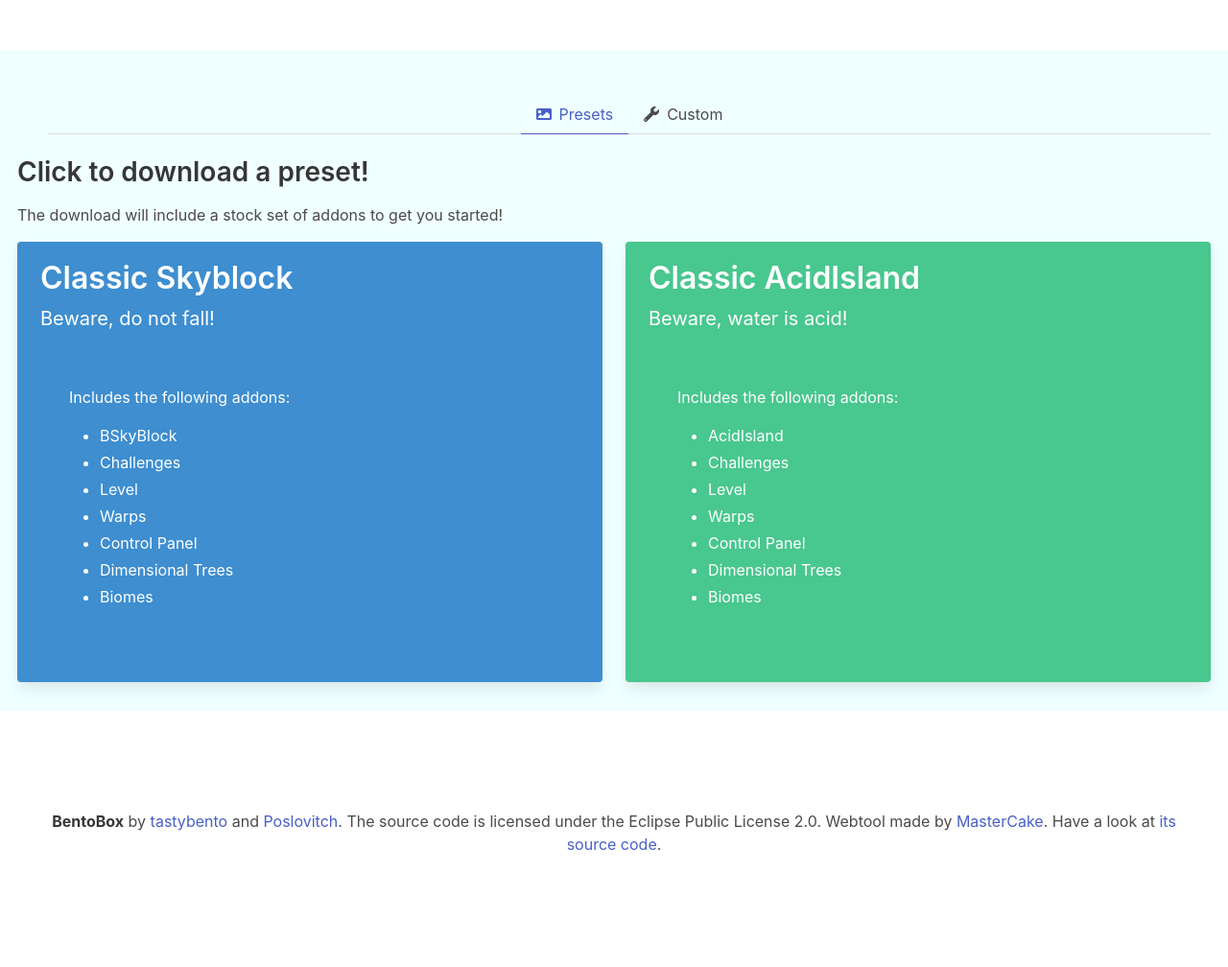
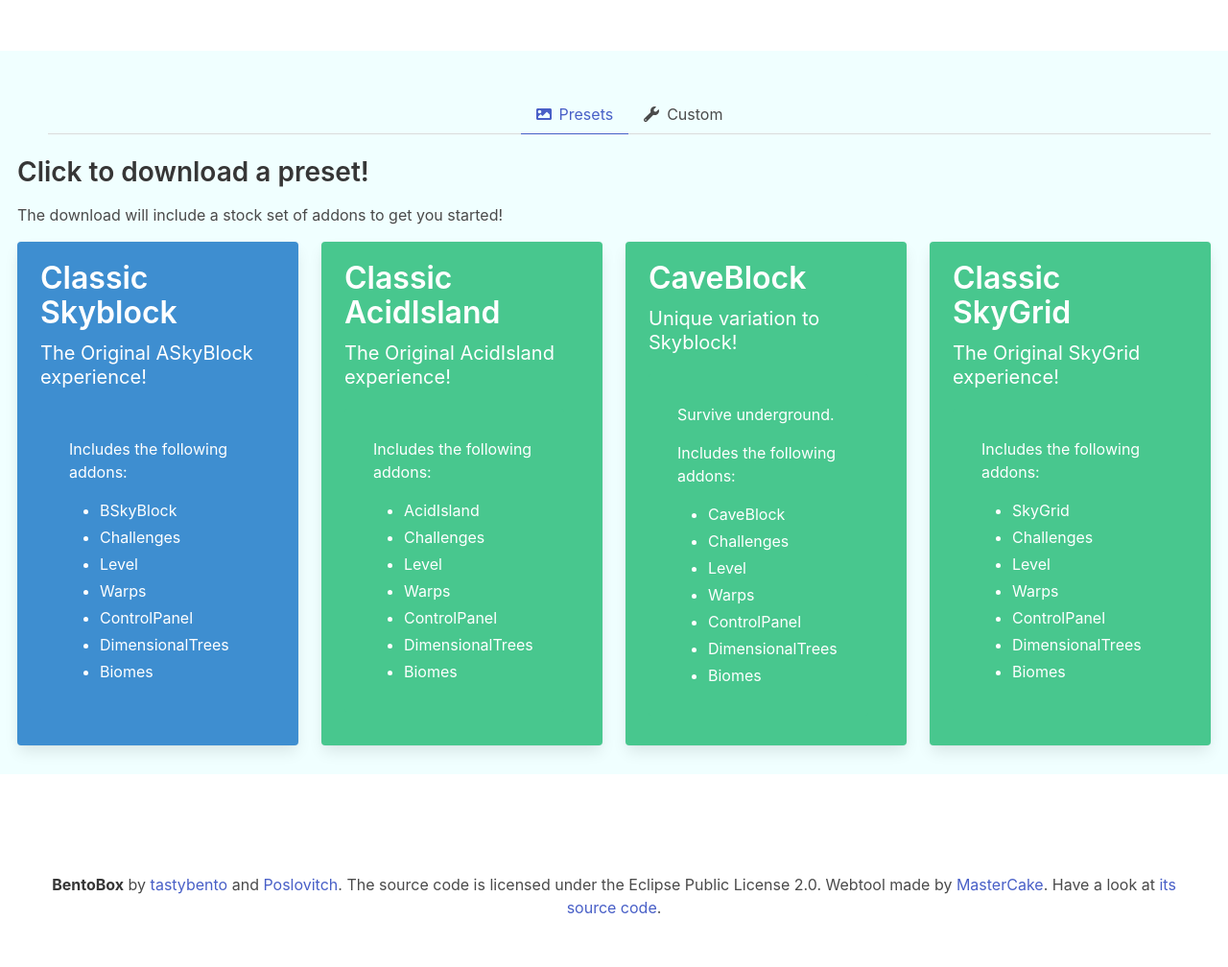
Before and after one commit to BentoBoxWorld/website, a Flask app: template templates/index.html in a window 1280 px wide. Shown: the whole page at 96% size. Before the commit the page ends 886 px from the top, so only its background shows below. Run offline with Flask 2, Linux system fonts and the light colour scheme; the template is opened without the code that fills it, so the values that code supplies are empty; some libraries are stand-ins or nearby versions.

Commit message:
Added two new presets (Classic SkyGrid, CaveBlock) Updated some descriptions

```diff
--- a/templates/index.html
+++ b/templates/index.html
@@ -26,7 +26,7 @@
           <a class="tile is-parent" href="/create-jar/?bskyblock:{{ addons.bskyblock }}&level:{{ addons.level }}&challenges:{{ addons.challenges }}&warps:{{ addons.warps }}&controlpanel:{{ addons.controlpanel }}&dimensionaltrees:{{ addons.dimensionaltrees }}&biomes:{{ addons.biomes }}&">
             <article class="tile is-child box notification is-info">
               <p class="title">Classic Skyblock</p>
-              <p class="subtitle">Beware, do not fall!</p>
+              <p class="subtitle">The Original ASkyBlock experience!</p>
               <div class="content notification is-info">
                 <p>Includes the following addons:</p>
                 <ul>
@@ -34,8 +34,8 @@
                 <li>Challenges</li>
                 <li>Level</li>
                 <li>Warps</li>
-                <li>Control Panel</li>
-                <li>Dimensional Trees</li>
+                <li>ControlPanel</li>
+                <li>DimensionalTrees</li>
                 <li>Biomes</li>
                 </ul>
               </div>
@@ -44,7 +44,7 @@
           <a class="tile is-parent" href="/create-jar/?acidisland:{{ addons.acidisland }}&level:{{ addons.level }}&challenges:{{ addons.challenges }}&warps:{{ addons.warps }}&controlpanel:{{ addons.controlpanel }}&dimensionaltrees:{{ addons.dimensionaltrees }}&biomes:{{ addons.biomes }}&">
             <article class="tile is-child box notification is-success">
               <p class="title">Classic AcidIsland</p>
-              <p class="subtitle">Beware, water is acid!</p>
+              <p class="subtitle">The Original AcidIsland experience!</p>
               <div class="content notification is-success">
                 <p>Includes the following addons:</p>
                 <ul>
@@ -52,9 +52,46 @@
                 <li>Challenges</li>
                 <li>Level</li>
                 <li>Warps</li>
-                <li>Control Panel</li>
-                <li>Dimensional Trees</li>
+                <li>ControlPanel</li>
+                <li>DimensionalTrees</li>
                 <li>Biomes</li>
+                </ul>
+              </div>
+            </article>
+          </a>
+          <a class="tile is-parent" href="/create-jar/?caveblock:{{ addons.caveblock }}&level:{{ addons.level }}&challenges:{{ addons.challenges }}&warps:{{ addons.warps }}&controlpanel:{{ addons.controlpanel }}&dimensionaltrees:{{ addons.dimensionaltrees }}&biomes:{{ addons.biomes }}&">
+            <article class="tile is-child box notification is-success">
+              <p class="title">CaveBlock</p>
+              <p class="subtitle">Unique variation to Skyblock!</p>
+              <div class="content notification is-success">
+                <p>Survive underground.</p>
+                <p>Includes the following addons:</p>
+                <ul>
+                  <li>CaveBlock</li>
+                  <li>Challenges</li>
+                  <li>Level</li>
+                  <li>Warps</li>
+                  <li>ControlPanel</li>
+                  <li>DimensionalTrees</li>
+                  <li>Biomes</li>
+                </ul>
+              </div>
+            </article>
+          </a>
+          <a class="tile is-parent" href="/create-jar/?skygrid:{{ addons.skygrid }}&level:{{ addons.level }}&challenges:{{ addons.challenges }}&warps:{{ addons.warps }}&controlpanel:{{ addons.controlpanel }}&dimensionaltrees:{{ addons.dimensionaltrees }}&biomes:{{ addons.biomes }}&">
+            <article class="tile is-child box notification is-success">
+              <p class="title">Classic SkyGrid</p>
+              <p class="subtitle">The Original SkyGrid experience!</p>
+              <div class="content notification is-success">
+                <p>Includes the following addons:</p>
+                <ul>
+                  <li>SkyGrid</li>
+                  <li>Challenges</li>
+                  <li>Level</li>
+                  <li>Warps</li>
+                  <li>ControlPanel</li>
+                  <li>DimensionalTrees</li>
+                  <li>Biomes</li>
                 </ul>
               </div>
             </article>
```
